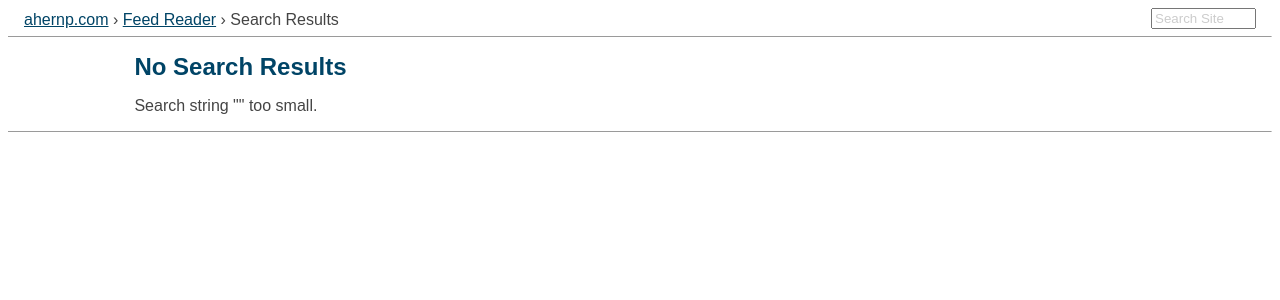
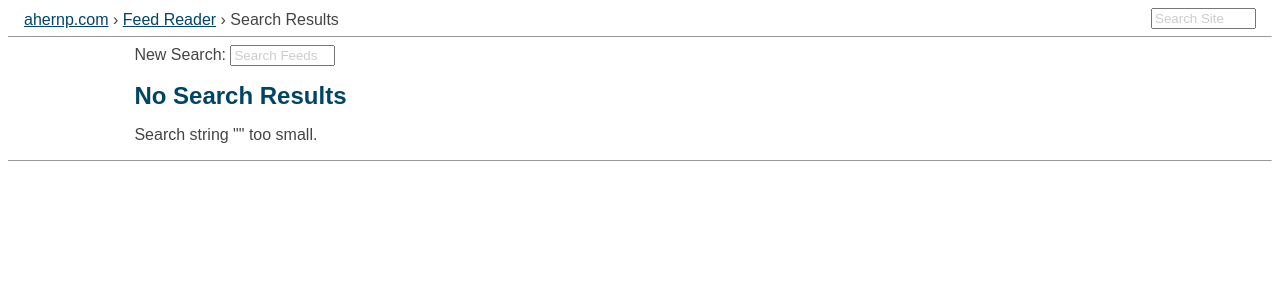
Before and after one commit to Python3pkg/DMCM, a Django app: a page that uses feedreader/templates/feedreader/search_results.html in a window 1280 px wide. Shown: the top 300 px of the page. Run offline with Django 3.2, Linux system fonts and the light colour scheme; parts of the project's set-up code (start-up, migrations or seed data) failed here and were passed over; some libraries are stand-ins or nearby versions; some web fonts are replaced.

Commit message:
Added New Search field to Feedreader search results page.

```diff
--- a/feedreader/forms.py
+++ b/feedreader/forms.py
@@ -5,4 +5,4 @@ class StringSearchForm(forms.Form):
     """
     Allow user to enter a string to search the for matching entries.
     """
-    search_string = forms.CharField()
+    feedreader_search_string = forms.CharField()
--- a/feedreader/templates/feedreader/feeds.html
+++ b/feedreader/templates/feedreader/feeds.html
@@ -161,9 +161,9 @@
         {% endfor %}
         <form name="input" action="{% url 'feedreader_search_entries' %}" method="get" style="padding-right:1em;">
             <input type="text" tabindex="2" size="10"
-                {% if search_string %}style="color:#000;"{% else %}style="color:#ccc;"{% endif %}
-                name="search_string" title="Search Feeds" class="text"
-                value="{% if search_string %}{{search_string}}{% else %}Search Feeds{% endif %}"/>
+                {% if feedreader_search_string %}style="color:#000;"{% else %}style="color:#ccc;"{% endif %}
+                name="feedreader_search_string" title="Search Feeds" class="text"
+                value="{% if feedreader_search_string %}{{ feedreader_search_string }}{% else %}Search Feeds{% endif %}"/>
         </form>
     </div>
     <div id="entries" style="width:75%;float:left;padding-left:1em;">
--- a/feedreader/templates/feedreader/search_results.html
+++ b/feedreader/templates/feedreader/search_results.html
@@ -15,16 +15,29 @@
 {% endblock %}
 
 {% block content %}
+    <div style="padding-top:0.5em;">
+        <form name="input" action="{% url 'feedreader_search_entries' %}" method="get" style="padding-right:1em;">
+            New Search:
+            <input type="text" tabindex="2" size="10"
+                {% if feedreader_search_string %}style="color:#000;"{% else %}style="color:#ccc;"{% endif %}
+                name="feedreader_search_string" title="Search Feeds" class="text"
+                value="{% if feedreader_search_string %}{{ feedreader_search_string }}{% else %}Search Feeds{% endif %}"/>
+        </form>
+    </div>
+
     {% if too_small %}
         <h1>No Search Results</h1>
         <p>Search string "{{ feedreader_search_string }}" too small.</p>
     {% else %}
-        <h1>Search Results for "{{ search_string }}"</h1>
+        <h1>Search Results for "{{ feedreader_search_string }}"</h1>
         <h2>Title Matches</h2>
         {% if title_matches %}
             <ol>
             {% for entry in title_matches %}
-                <li><a href="{{ entry.link }}">{{ entry.title }}</a></li>
+                <li>
+                    <a href="{{ entry.link }}">{{ entry.title }}</a>
+                    ({{ entry.feed.title }})
+                </li>
             {% endfor %}
             </ol>
         {% else %}
@@ -35,7 +48,8 @@
             <ol>
             {% for entry in description_matches %}
                 <li>
-                    <a href="{{ entry.link }}">{{ entry.title }}</a>:
+                    <a href="{{ entry.link }}">{{ entry.title }}</a>
+                    ({{ entry.feed.title }}):
                     <p>{{ entry.description|safe }}</p>
                 </li>
             {% endfor %}
--- a/feedreader/views.py
+++ b/feedreader/views.py
@@ -3,6 +3,7 @@ from django.http import HttpResponse
 from django.shortcuts import render_to_response
 from django.template import RequestContext
 from django.utils import simplejson
+from feedreader.forms import StringSearchForm
 from feedreader.models import Options, Group, Feed, Entry
 from feedreader.utils import poll_feed
 
@@ -99,8 +100,6 @@ def feeds(request):
     return render_to_response('feedreader/feeds.html', context, RequestContext(request))
 
 
-from dmcm.forms import StringSearchForm
-
 def search_entries(request):
     """
     Simple string search.
@@ -108,10 +107,10 @@ def search_entries(request):
     Display entries with titles and/or descriptions which contain the string searched for.
     """
     form = StringSearchForm(request.GET)
-    search_string = form.cleaned_data['search_string'] if form.is_valid() else ''
+    search_string = form.cleaned_data['feedreader_search_string'] if form.is_valid() else ''
     if len(search_string) < 3:
         return render_to_response('feedreader/search_results.html',
-                                  {'search_string': search_string, 'too_small': True},
+                                  {'feedreader_search_string': search_string, 'too_small': True},
                                   RequestContext(request))
     title_matches = Entry.objects.filter(title__icontains=search_string)
     description_matches = Entry.objects.filter(description__icontains=search_string)
```
